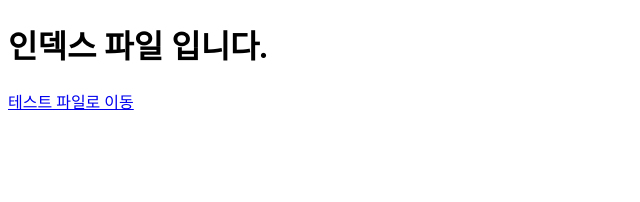
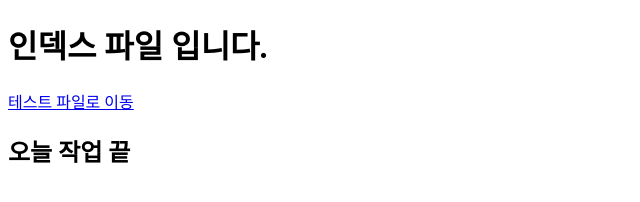
Before and after one commit to iopgoom/test00, a plain HTML site: page index.html in a window 1280 px wide. Shown: the whole page, without its empty margins (0-640 px from the left). Drawn offline with Linux system fonts and the light colour scheme.

Commit message:
0412 h2 태그 추가

```diff
--- a/index.html
+++ b/index.html
@@ -10,5 +10,8 @@
     <h1>인덱스 파일 입니다.</h1>
 
     <a href="./test.html">테스트 파일로 이동</a>
+
+    <h2>오늘 작업 끝</h2>
+
 </body>
 </html>
```
